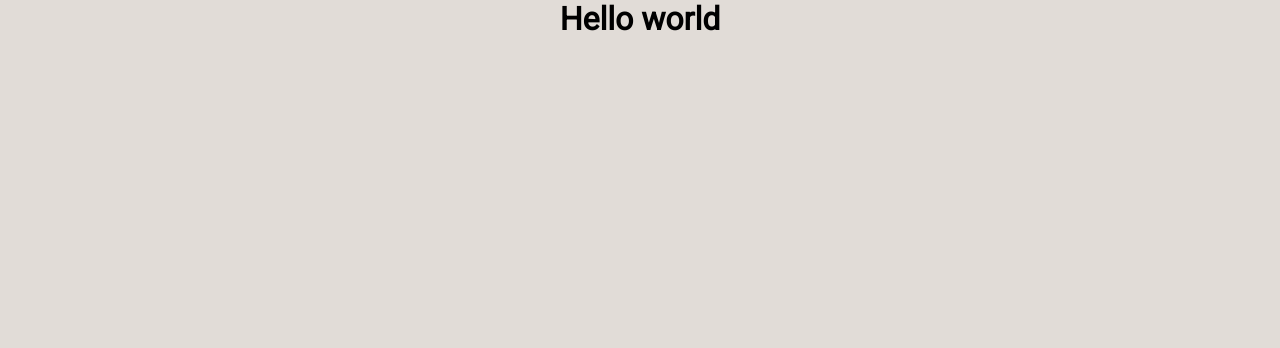
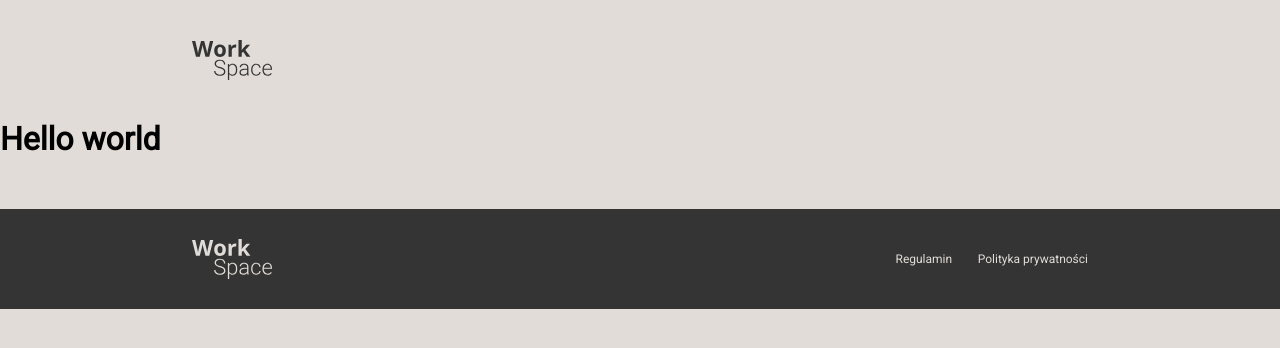
Before and after one commit to karolryska/work-space, a Next.js app: page / in a window 1280 px wide. Shown: the top 348 px of the page. Built offline with nearby package versions, Linux system fonts and the light colour scheme.

Commit message:
feat: add layout to app component

```diff
--- a/src/pages/_app.tsx
+++ b/src/pages/_app.tsx
@@ -1,9 +1,22 @@
+import Layout from 'components/layout/Layout';
+import type { AppProps } from 'next/app';
+import { Color } from 'types/types';
 import '../styles/main.scss';
 
-import type { AppProps } from 'next/app';
+interface CustomPageProps extends AppProps {
+    color: Color;
+}
 
-function MyApp({ Component, pageProps }: AppProps) {
-    return <Component {...pageProps} />;
+interface CustomAppProps extends AppProps {
+    pageProps: CustomPageProps;
+}
+
+function MyApp({ Component, pageProps }: CustomAppProps) {
+    return (
+        <Layout color={pageProps.color}>
+            <Component {...pageProps} />
+        </Layout>
+    );
 }
 
 export default MyApp;
```
